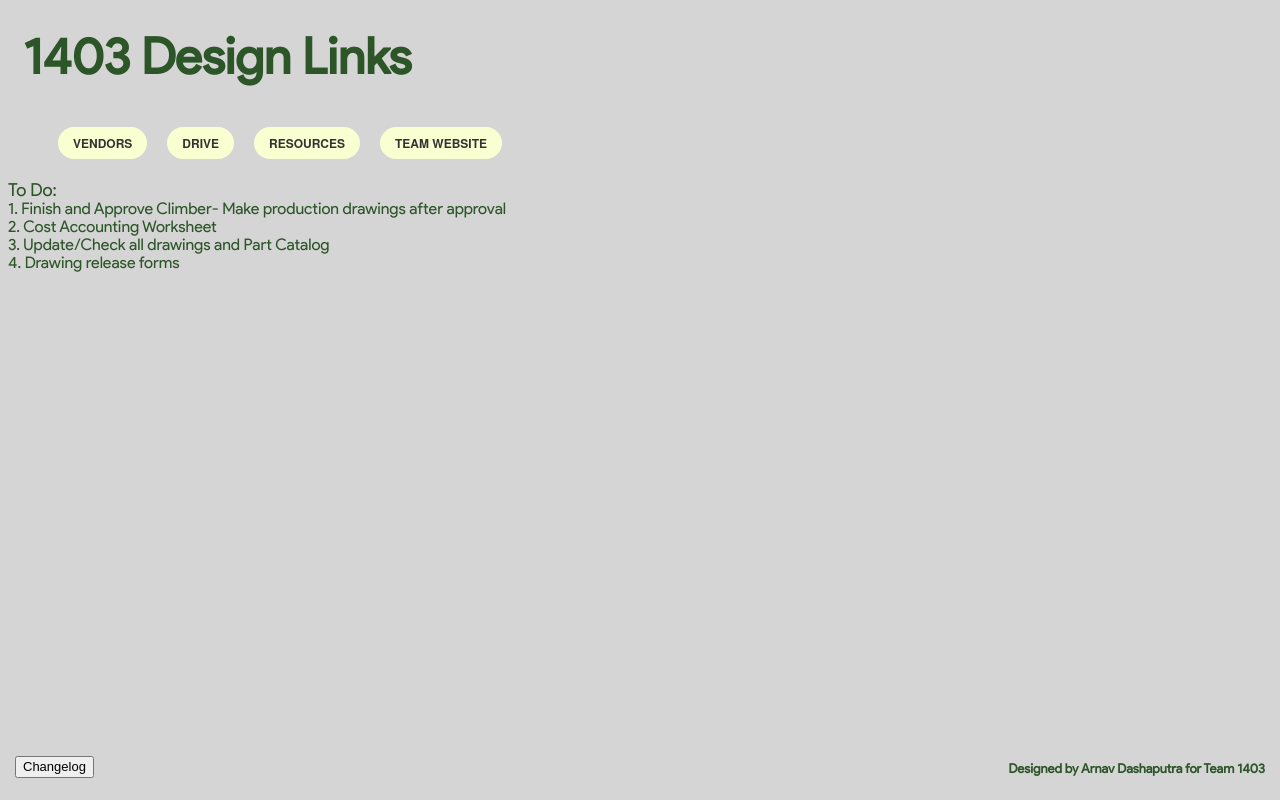
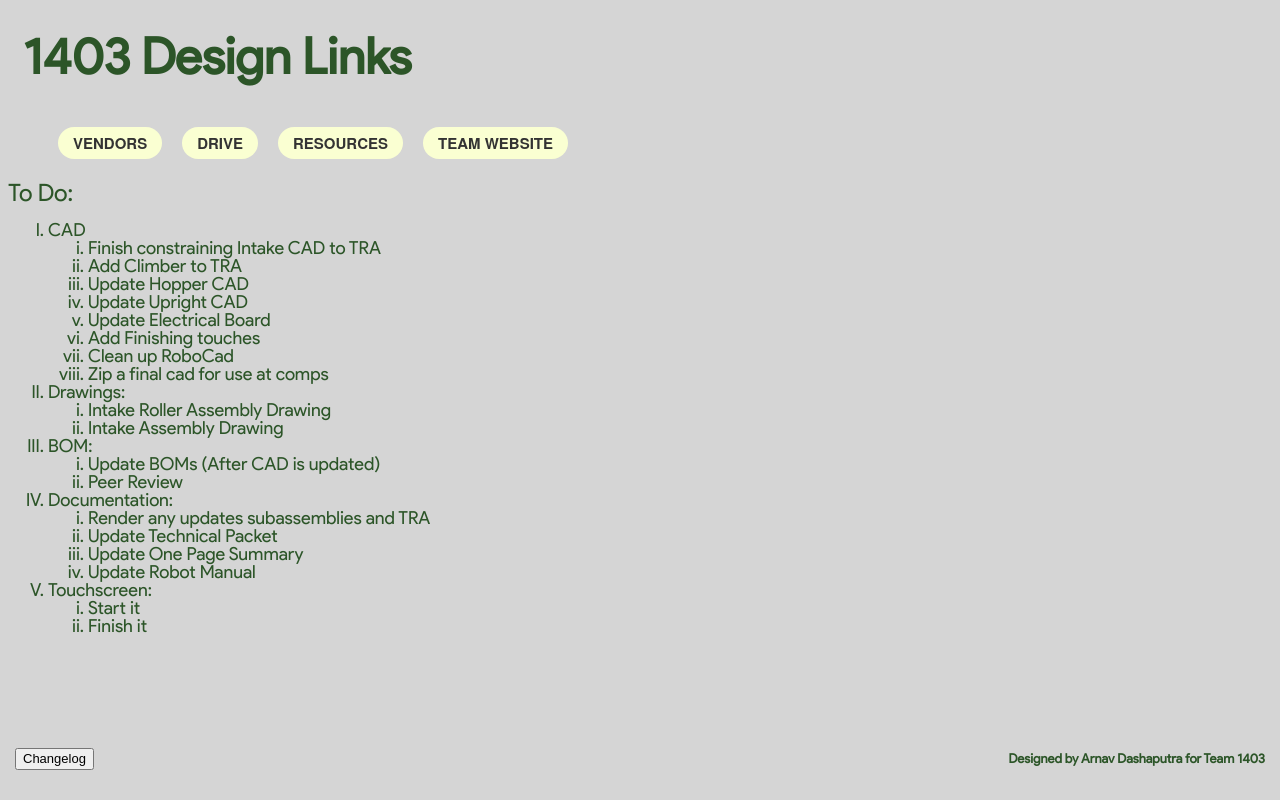
Before and after one commit to ArnavD74/1403Links, a plain HTML site: page index.html in a window 1280 px wide. Drawn offline with Linux system fonts and the light colour scheme.

Commit message:
Fixed text, added rev robotics, updated to-do list, increased font size

```diff
--- a/css/style.css
+++ b/css/style.css
@@ -59,7 +59,7 @@ p { margin: 1px 0;}
   color: #333;
   text-decoration: none;
   font-weight: 700;
-  font-size: 12px;
+  font-size: 15px;
   line-height: 32px;
   padding: 0 15px;
   font-family: "HelveticaNeue", "Helvetica Neue", Helvetica, Arial, sans-serif
--- a/index.html
+++ b/index.html
@@ -80,7 +80,7 @@
                 <ul>
                   <li><a href="https://www.vexrobotics.com/775pro.html" target="_blank">775pro</a>
                   <li><a href="https://www.vexrobotics.com/1-2-hex-bore.html" target="_blank">BAG Motor</a>
-                  <li><a href="https://www.vexrobotics.com/3-8-hex-bore.html" target="_blank">Mini CIM Motor/a>
+                  <li><a href="https://www.vexrobotics.com/3-8-hex-bore.html" target="_blank">Mini CIM Motor</a>
                   <li><a href="https://www.vexrobotics.com/20dp-motorpinions.html" target="_blank">CIM Motor</a>
                   <li><a href="https://www.vexrobotics.com/3-8-hex-bore.html" target="_blank">Falcon 500</a>
                   </li>
@@ -100,6 +100,7 @@
           <li><a href="https://www.mcmaster.com/" target="_blank">McMaster-Carr</a></li>
           <li><a href="https://sdp-si.com/" target="_blank">SDPSI</a></li>
           <li><a href="https://www.digikey.com/" target="_blank">DigiKey</a></li>
+          <li><a href="http://www.revrobotics.com/" target="_blank">REV Robotics</a></li>
       </li>
     </ul>
     </li>
@@ -120,7 +121,7 @@
           </a></li>
         <li class="dir"><a href="https://johnvneun.com/" target="_blank">JVN Build Blog</a></li>
         <li class="dir"><a href="https://content.vexrobotics.com/vexpro/pdf/217-2873-Drill-Chart.pdf" target="_blank">Drill Tap Chart</a></li>
-        <li class="dir"><a>Calc</a>
+        <li class="dir"><a>Calculators</a>
           <ul>
             <li><a href="http://www.botlanta.org/converters/dale-calc/sprocket.html" target="_blank">Chain Calculator</a></li>
             <li><a href="https://www.sdp-si.com/eStore/CenterDistanceDesigner" target="_blank">Belt Calculator</a></li>
@@ -137,12 +138,44 @@
     <br>
     <br>
     <div id="updates">
-    <p><font color=#2C5528 size=4>To Do:
-      <font size=3><br /> 1. Finish and Approve Climber- Make production drawings after approval
-        <br /> 2. Cost Accounting Worksheet
-        <br /> 3. Update/Check all drawings and Part Catalog
-        <br /> 4. Drawing release forms</font>
-      </p>
+    <p><font color=#2C5528 size=5>To Do:
+      <font size=4>
+        <ol type="I">
+          <li>CAD</li>
+            <ol type="i">
+              <li>Finish constraining Intake CAD to TRA</li>
+              <li>Add Climber to TRA</li>
+              <li>Update Hopper CAD</li>
+              <li>Update Upright CAD</li>
+              <li>Update Electrical Board</li>
+              <li>Add Finishing touches</li>
+              <li>Clean up RoboCad</li>
+              <li>Zip a final cad for use at comps</li>
+            </ol>
+          <li>Drawings:</li>
+            <ol type="i">
+              <li>Intake Roller Assembly Drawing</li>
+              <li>Intake Assembly Drawing</li>
+            </ol>
+          <li>BOM:</li>
+            <ol type="i">
+              <li>Update BOMs (After CAD is updated)</li>
+              <li>Peer Review</li>
+            </ol>
+          <li>Documentation:</li>
+            <ol type="i">
+              <li>Render any updates subassemblies and TRA</li>
+              <li>Update Technical Packet</li>
+              <li>Update One Page Summary</li>
+              <li>Update Robot Manual</li>
+            </ol>
+          <li>Touchscreen:</li>
+            <ol type="i">
+              <li>Start it</li>
+              <li>Finish it</li>
+            </ol>
+      </font>
+    </p>
     </div>
     <h1 class="middle">
       <a class="noDec">
```
